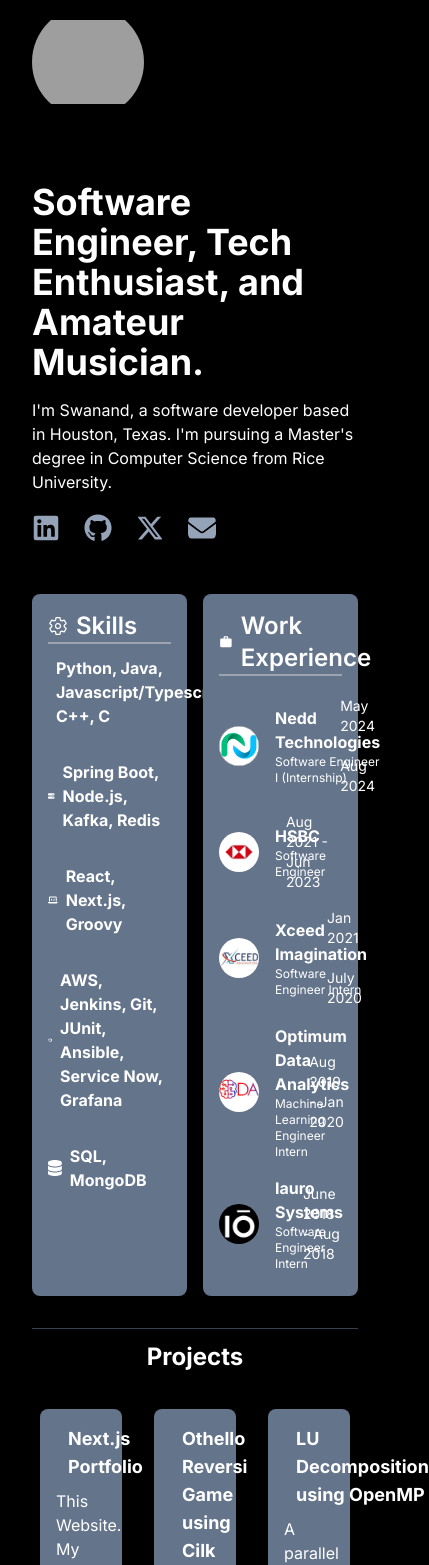
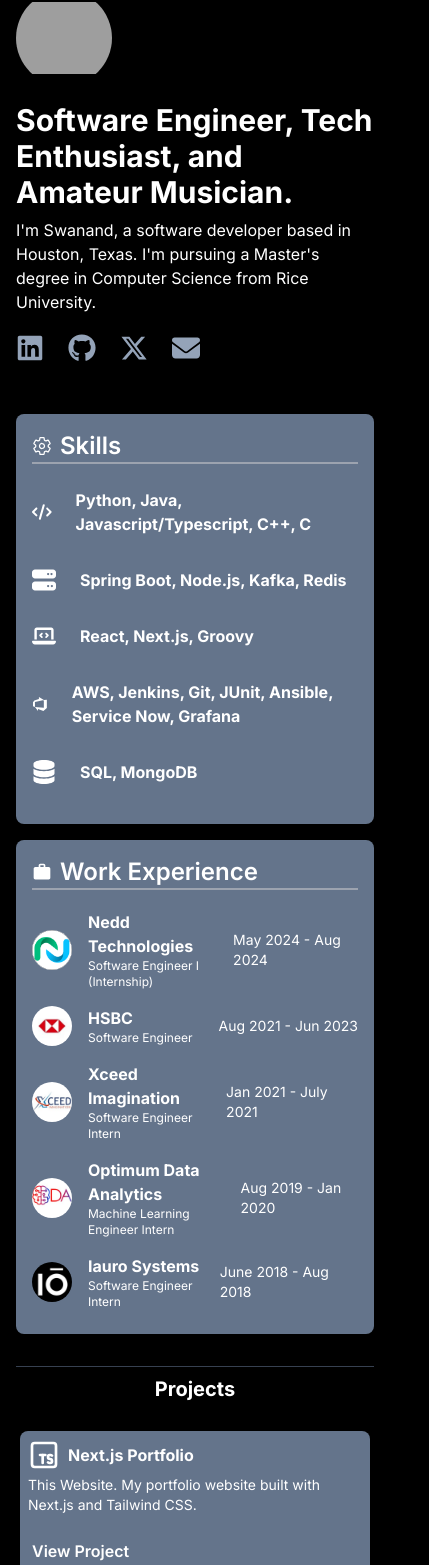
Before and after one commit to Swanand58/next-portfolio, a Next.js app: page / in a window 390 px wide. Shown: the part 162-1727 px from the top of the page, 429 px wide, since content can reach past the window. Built offline with nearby package versions, Linux system fonts and the light colour scheme; grey boxes are pictures that could not be loaded.

Commit message:
Added responsive styling for Homepage

```diff
--- a/data/projects.ts
+++ b/data/projects.ts
@@ -4,6 +4,17 @@ import { IconType } from "react-icons";
 import { SiJavascript } from "react-icons/si";
 import { FaJava, FaP } from "react-icons/fa6";
 import { FaNode, FaReact, FaPython } from "react-icons/fa";
+import { VscAzureDevops } from "react-icons/vsc";
+import {
+  FaXTwitter,
+  FaLinkedin,
+  FaGithub,
+  FaEnvelope,
+  FaCode,
+  FaLaptopCode,
+  FaServer,
+  FaDatabase,
+} from "react-icons/fa6";
 
 interface Project {
   title: string;
@@ -136,4 +147,121 @@ const carouselImages = [
   "/oda.jpeg",
 ];
 
-export { projects, articles, carouselImages };
+interface SocialLink {
+  name: string;
+  url: string;
+  icon: IconType;
+}
+
+const socialLinks: SocialLink[] = [
+  {
+    name: "LinkedIn",
+    url: "https://www.linkedin.com/in/swanandkhonde/",
+    icon: FaLinkedin,
+  },
+  {
+    name: "GitHub",
+    url: "https://github.com/Swanand58",
+    icon: FaGithub,
+  },
+  {
+    name: "Twitter",
+    url: "https://twitter.com/swanandkhonde_",
+    icon: FaXTwitter,
+  },
+  {
+    name: "Email",
+    url: "mailto:swanandkhonde1999@gmail.com",
+    icon: FaEnvelope,
+  },
+];
+
+interface WorkExperienceType {
+  id: string;
+  companyLogo: string;
+  companyName: string;
+  role: string;
+  duration: string;
+}
+
+const workExperiences: WorkExperienceType[] = [
+  {
+    id: "nedd",
+    companyLogo: "/nedd.jpeg",
+    companyName: "Nedd Technologies",
+    role: "Software Engineer I (Internship)",
+    duration: "May 2024 - Aug 2024",
+  },
+  {
+    id: "hsbc",
+    companyLogo: "/hsbc.jpeg",
+    companyName: "HSBC",
+    role: "Software Engineer",
+    duration: "Aug 2021 - Jun 2023",
+  },
+  {
+    id: "xceed",
+    companyLogo: "/xceed.jpeg",
+    companyName: "Xceed Imagination",
+    role: "Software Engineer Intern",
+    duration: "Jan 2021 - July 2021",
+  },
+  {
+    id: "oda",
+    companyLogo: "/oda.jpeg",
+    companyName: "Optimum Data Analytics",
+    role: "Machine Learning Engineer Intern",
+    duration: "Aug 2019 - Jan 2020",
+  },
+  {
+    id: "iauro",
+    companyLogo: "/iauro.jpeg",
+    companyName: "Iauro Systems",
+    role: "Software Engineer Intern",
+    duration: "June 2018 - Aug 2018",
+  },
+];
+
+interface SkillSet {
+  id: string;
+  icon: IconType;
+  description: string;
+}
+
+const skills: SkillSet[] = [
+  {
+    id: "programming",
+    icon: FaCode,
+    description: "Python, Java, Javascript/Typescript, C++, C",
+  },
+  {
+    id: "backend",
+    icon: FaServer,
+    description: "Spring Boot, Node.js, Kafka, Redis",
+  },
+  {
+    id: "frontend",
+    icon: FaLaptopCode,
+    description: "React, Next.js, Groovy",
+  },
+  {
+    id: "devops",
+    icon: VscAzureDevops,
+    description: "AWS, Jenkins, Git, JUnit, Ansible, Service Now, Grafana",
+  },
+  {
+    id: "databases",
+    icon: FaDatabase,
+    description: "SQL, MongoDB",
+  },
+];
+
+export {
+  projects,
+  articles,
+  carouselImages,
+  socialLinks,
+  workExperiences,
+  skills,
+};
+export type { SocialLink, WorkExperienceType, SkillSet };
--- a/src/app/_components/page.tsx
+++ b/src/app/_components/page.tsx
@@ -1,94 +1,60 @@
 import {
-  FaXTwitter,
-  FaLinkedin,
-  FaGithub,
-  FaEnvelope,
-  FaCode,
-  FaLaptopCode,
-  FaServer,
-  FaDatabase,
-} from "react-icons/fa6";
-import { VscAzureDevops } from "react-icons/vsc";
+  socialLinks,
+  SocialLink,
+  workExperiences,
+  WorkExperienceType,
+  skills,
+  SkillSet,
+} from "../../../data/projects";
+
 import { IoSettingsOutline } from "react-icons/io5";
 import { MdWork } from "react-icons/md";
 import { IconType } from "react-icons";
 import React, { useState } from "react";
 import Image from "next/image";
 
-function SocialCard() {
+const SocialCard: React.FC = () => {
   return (
     <div className="flex py-5">
       <div className="flex gap-x-6 gap-y-2">
+        {socialLinks.map((link: SocialLink) => (
           <a
-          href="https://www.linkedin.com/in/swanandkhonde/"
+            key={link.name}
+            href={link.url}
             target="_blank"
             rel="noopener noreferrer"
+            title={link.name}
+            className="size-7 text-slate-400 rounded-lg hover:bg-slate-100 hover:text-slate-600"
           >
-          <FaLinkedin className="size-7 text-slate-400 rounded-lg  hover:bg-slate-100 hover:text-slate-600" />
+            <link.icon className="size-7" />
           </a>
-        <a
-          href="https://github.com/Swanand58"
-          target="_blank"
-          rel="noopener noreferrer"
-        >
-          <FaGithub className="size-7 text-slate-400 rounded-lg  hover:bg-slate-100 hover:text-slate-600" />
-        </a>
-        <a
-          href="https://twitter.com/swanandkhonde_"
-          target="_blank"
-          rel="noopener noreferrer"
-        >
-          <FaXTwitter className="size-7 text-slate-400 rounded-lg  hover:bg-slate-100 hover:text-slate-600" />
-        </a>
-        <a
-          href="mailto:swanandkhonde1999@gmail.com"
-          target="_blank"
-          rel="noopener noreferrer"
-        >
-          <FaEnvelope className="size-7 text-slate-400 rounded-lg  hover:bg-slate-100 hover:text-slate-600" />
-        </a>
+        ))}
       </div>
     </div>
   );
-}
+};
 
-function Skills() {
+const Skills: React.FC = () => {
   return (
-    <div className=" bg-slate-500 hover:bg-slate-800 text-white p-4 rounded-lg shadow-md">
+    <div className="bg-slate-500 hover:bg-slate-800 text-white p-4 rounded-lg shadow-md">
       <div className="flex items-center justify-between mb-3 border-b-2 border-gray-400">
-        <h3 className="text-2xl font-semibold flex items-center">
+        <h3 className="text-2xl font-semibold flex items-center ">
           <IoSettingsOutline className="mr-2 text-xl" /> Skills
         </h3>
       </div>
-      <div className="flex flex-col gap-y-8 ">
-        <p className="flex items-center">
-          <FaCode className="mr-2" />
-          <strong>Python, Java, Javascript/Typescript, C++, C</strong>
+      <div className="flex flex-col gap-y-8 mt-6 mb-6">
+        {skills.map((skill: SkillSet) => (
+          <p key={skill.id} className="flex gap-4 items-center">
+            <skill.icon className="mr-2 size-6" />
+            <strong>{skill.description}</strong>
           </p>
-        <p className="flex items-center">
-          <FaServer className="mr-2" />
-          <strong>Spring Boot, Node.js, Kafka, Redis</strong>
-        </p>
-        <p className="flex items-center">
-          <FaLaptopCode className="mr-2" />
-          <strong>React, Next.js, Groovy</strong>
-        </p>
-        <p className="flex items-center">
-          <VscAzureDevops className="mr-2" />
-          <strong>
-            AWS, Jenkins, Git, JUnit, Ansible, Service Now, Grafana
-          </strong>
-        </p>
-        <p className="flex items-center">
-          <FaDatabase className="mr-2" />
-          <strong>SQL, MongoDB</strong>
-        </p>
+        ))}
       </div>
     </div>
   );
-}
+};
 
-function WorkExperience() {
+const WorkExperience: React.FC = () => {
   return (
     <div className="bg-slate-500 hover:bg-slate-800 text-white p-4 rounded-lg shadow-md">
       <div className="flex items-center justify-between mb-3 border-b-2 border-gray-400">
@@ -97,80 +63,29 @@ function WorkExperience() {
         </h3>
       </div>
       <ul>
-        <li className="flex justify-between items-center py-2">
+        {workExperiences.map((experience: WorkExperienceType) => (
+          <li
+            key={experience.id}
+            className="flex justify-between items-center py-2 "
+          >
             <div className="flex items-center">
               <img
-              src="/nedd.jpeg"
-              alt="Company Logo"
+                src={experience.companyLogo}
+                alt={`${experience.companyName} Logo`}
                 className="w-10 h-10 mr-4 rounded-full"
               />
               <div>
-              <strong>Nedd Technologies</strong>
-              <p className="text-xs">Software Engineer I (Internship)</p>
+                <strong>{experience.companyName}</strong>
+                <p className="text-xs">{experience.role}</p>
               </div>
             </div>
-          <span className="text-sm">May 2024 - Aug 2024</span>
+            <span className="text-sm">{experience.duration}</span>
           </li>
-        <li className="flex justify-between items-center py-2">
-          <div className="flex items-center">
-            <img
-              src="/hsbc.jpeg"
-              alt="Company Logo"
-              className="w-10 h-10 mr-4 rounded-full"
-            />
-            <div>
-              <strong>HSBC</strong>
-              <p className="text-xs">Software Engineer</p>
-            </div>
-          </div>
-          <span className="text-sm">Aug 2021 - Jun 2023</span>
-        </li>
-        <li className="flex justify-between items-center py-2">
-          <div className="flex items-center">
-            <img
-              src="/xceed.jpeg"
-              alt="Company Logo"
-              className="w-10 h-10 mr-4 rounded-full"
-            />
-            <div>
-              <strong>Xceed Imagination</strong>
-              <p className="text-xs">Software Engineer Intern</p>
-            </div>
-          </div>
-          <span className="text-sm">Jan 2021 - July 2020</span>
-        </li>
-        <li className="flex justify-between items-center py-2">
-          <div className="flex items-center">
-            <img
-              src="/oda.jpeg"
-              alt="Company Logo"
-              className="w-10 h-10 mr-4 rounded-full"
-            />
-            <div>
-              <strong>Optimum Data Analytics</strong>
-              <p className="text-xs">Machine Learning Engineer Intern</p>
-            </div>
-          </div>
-          <span className="text-sm">Aug 2019 - Jan 2020</span>
-        </li>
-        <li className="flex justify-between items-center py-2">
-          <div className="flex items-center">
-            <img
-              src="/iauro.jpeg"
-              alt="Company Logo"
-              className="w-10 h-10 mr-4 rounded-full"
-            />
-            <div>
-              <strong>Iauro Systems</strong>
-              <p className="text-xs">Software Engineer Intern</p>
-            </div>
-          </div>
-          <span className="text-sm">June 2018 - Aug 2018</span>
-        </li>
+        ))}
       </ul>
     </div>
   );
-}
+};
 
 interface ProjectCardProps {
   title: string;
@@ -179,25 +94,32 @@ interface ProjectCardProps {
   link: string;
 }
 
-function ProjectCards({ title, description, Icon, link }: ProjectCardProps) {
+const ProjectCards: React.FC<ProjectCardProps> = ({
+  title,
+  description,
+  Icon,
+  link,
+}) => {
   return (
-    <div className="bg-slate-500 text-white p-4 rounded-lg shadow-md m-2 transition duration-300 ease-in-out hover:shadow-xl hover:bg-slate-800 flex flex-col justify-between h-full">
+    <div className="bg-slate-500 text-white p-2 sm:p-4 rounded-lg shadow-md m-1 sm:m-2 transition duration-300 ease-in-out hover:shadow-xl hover:bg-slate-800 flex flex-col justify-between h-full">
       <div>
-        <div className="flex items-center space-x-3 mb-2">
-          <Icon className="text-xl w-10 h-10" />
-          <h3 className="text-lg font-bold">{title}</h3>
+        <div className="flex items-center gap-2 sm:gap-3 mb-1 sm:mb-2">
+          <Icon className="text-xl w-8 sm:w-10 h-8 sm:h-10" />
+          <h3 className="text-base sm:text-lg font-bold">{title}</h3>
         </div>
-        <p className="mb-4 flex-1">{description}</p>
+        <p className="mb-2 sm:mb-4 flex-1 text-sm sm:text-base">
+          {description}
+        </p>
       </div>
       <a
         href={link}
-        className="hover:text-blue-300 p-2 rounded font-semibold transition-colors text-left mt-2"
+        className="hover:text-blue-300 p-1 sm:p-2 rounded font-semibold transition-colors text-left mt-1 sm:mt-2"
       >
         View Project
       </a>
     </div>
   );
-}
+};
 
 interface Article {
   id: number;
--- a/src/app/page.tsx
+++ b/src/app/page.tsx
@@ -23,9 +23,9 @@ const Home: React.FC = () => {
 
   const displayedArticles = showAllArticles ? articles : articles.slice(0, 2);
   return (
-    <main className="bg-black text-white min-h-screen p-8">
-      <section className="flex gap-8 items-left mb-12">
-        <div className="w-28 h-28 relative">
+    <main className="bg-black text-white min-h-screen p-4 sm:p-8">
+      <section className="flex gap-4 sm:gap-8 items-start mb-4 sm:mb-12">
+        <div className="w-24 sm:w-28 h-24 sm:h-28 relative">
           <Image
             src="/logo.jpg"
             alt="Swanand"
@@ -35,39 +35,40 @@ const Home: React.FC = () => {
         </div>
       </section>
       <section className="flex flex-col gap-4">
-        <div className="mt-4 text-left">
-          <h1 className="text-4xl font-bold">
+        <div className="text-left">
+          <h1 className="text-3xl sm:text-4xl font-bold">
             Software Engineer, Tech Enthusiast, and Amateur Musician.
           </h1>
-          <p className="mt-4">
+          <p className="mt-2 sm:mt-4">
             I'm Swanand, a software developer based in Houston, Texas. I'm
             pursuing a Master's degree in Computer Science from Rice University.
           </p>
           <SocialCard />
         </div>
-        <div className="grid grid-cols-2 gap-4 mt-4">
+        <div className="grid grid-cols-1 sm:grid-cols-2 gap-4 mt-4">
           <Skills />
           <WorkExperience />
         </div>
         <div className="mt-4">
-          <div className="border-t border-gray-700 mx-auto py-3 flex justify-center">
-            <h2 className="text-2xl font-bold text-center">Projects</h2>
+          <div className="border-t border-gray-700 mx-auto py-2 sm:py-3 flex justify-center">
+            <h2 className="text-xl sm:text-2xl font-bold text-center">
+              Projects
+            </h2>
           </div>
-          <div className="grid grid-cols-3 gap-4 mt-4">
+          <div className="grid grid-cols-1 sm:grid-cols-2 md:grid-cols-3 gap-4 mt-4">
             {projects.map((project) => (
               <ProjectCards key={project.title} {...project} />
             ))}
           </div>
         </div>
-        <div className="mt-4 flex h-full">
-          {" "}
-          <div className="w-1/2 flex flex-col">
-            {" "}
-            <div className="border-t border-gray-700 mx-auto py-3 flex justify-center">
-              <h2 className="text-2xl font-bold text-center">Articles</h2>
+        <div className="flex flex-col sm:flex-row h-full mt-4">
+          <div className="w-full sm:w-1/2 flex flex-col">
+            <div className="border-t border-gray-700 mx-auto py-2 sm:py-3 flex justify-center">
+              <h2 className="text-xl sm:text-2xl font-bold text-center">
+                Articles
+              </h2>
             </div>
             <div className="overflow-auto" style={{ maxHeight: "80vh" }}>
-              {" "}
               {displayedArticles.map((article) => (
                 <ArticleCard key={article.id} article={article} />
               ))}
@@ -79,13 +80,13 @@ const Home: React.FC = () => {
               </button>
             </div>
           </div>
-          <div className="w-1/2 flex flex-col">
-            {" "}
-            <div className="border-t border-gray-700 mx-auto py-3 flex justify-center">
-              <h2 className="text-2xl font-bold text-center">Gallery</h2>
+          <div className="w-full sm:w-1/2 flex flex-col">
+            <div className="border-t border-gray-700 mx-auto py-2 sm:py-3 flex justify-center">
+              <h2 className="text-xl sm:text-2xl font-bold text-center">
+                Gallery
+              </h2>
             </div>
             <div className="flex-grow flex items-center justify-center p-4">
-              {" "}
               <ImageCarousel images={carouselImages} />
             </div>
           </div>
@@ -94,5 +95,4 @@ const Home: React.FC = () => {
     </main>
   );
 };
-
 export default Home;
```
Lines whose indentation alone changed are shown as unchanged.
